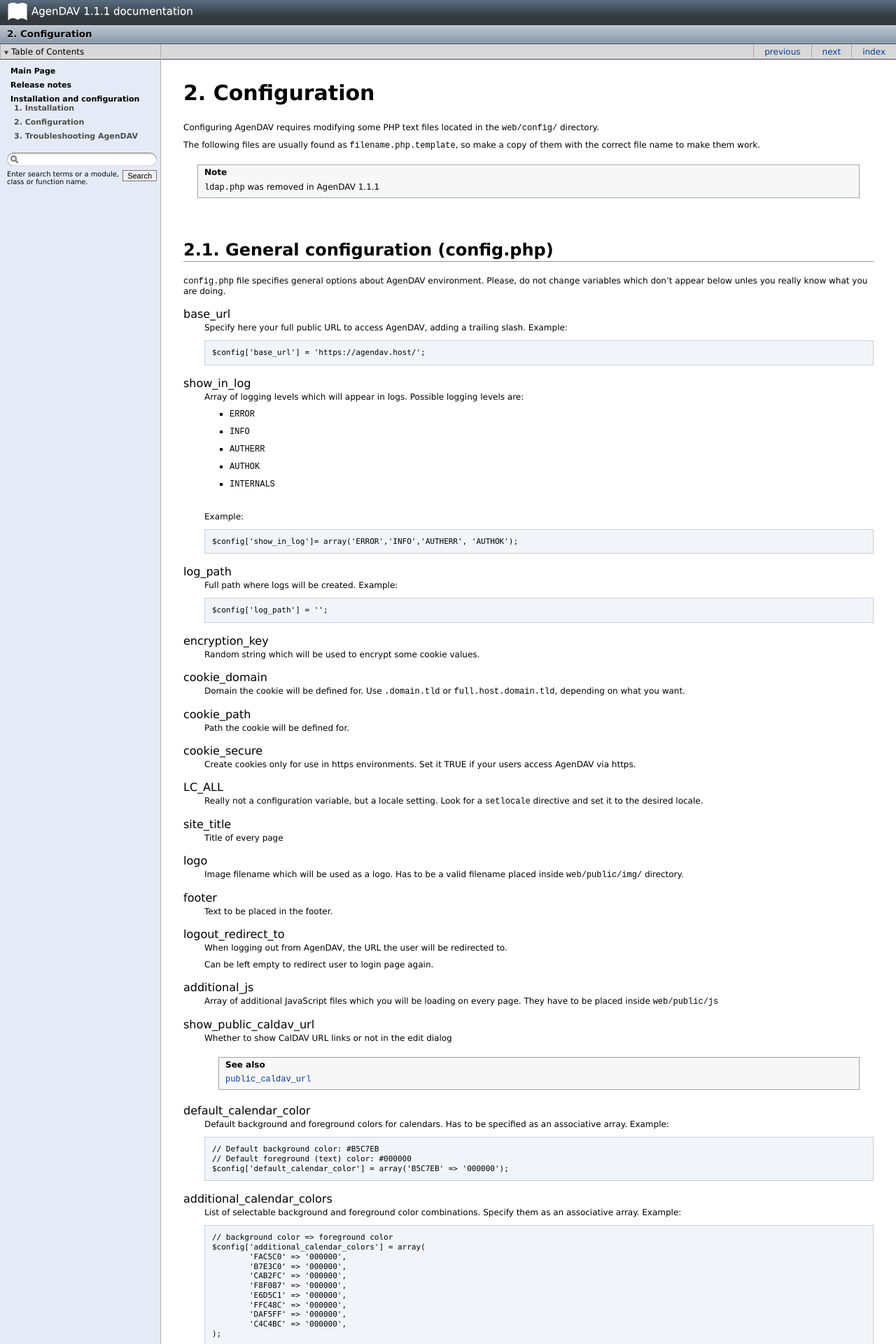
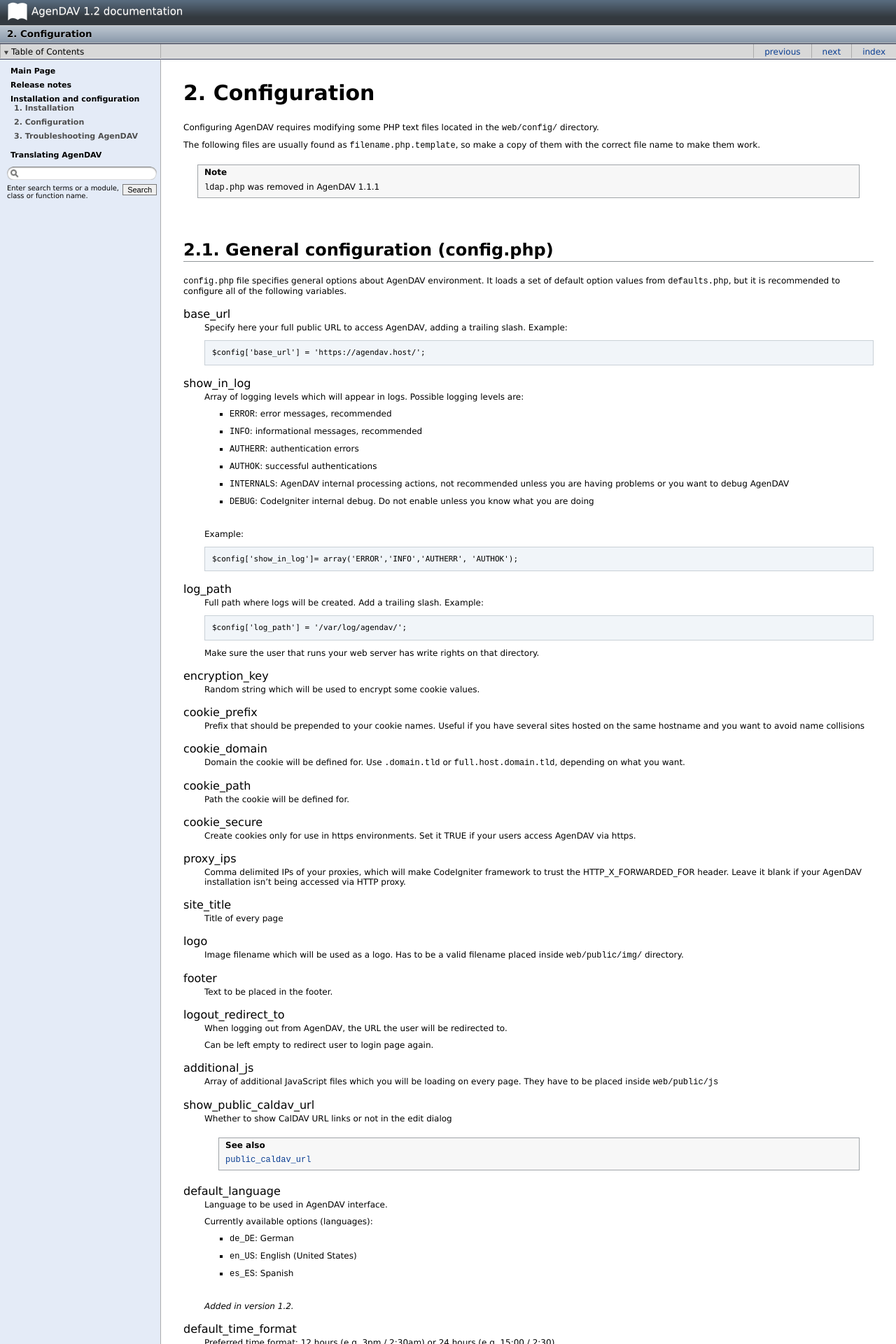
Before and after one commit to birdrock00/caldaver, a Sphinx documentation site: the page built from doc/source/admin/configuration.rst, in a window 1280 px wide. Shown: the top 1920 px of the page at 70% size. Built offline with Sphinx 7.4.7, drawn with Linux system fonts in a browser that asks for light colours; some of the changed text lies outside the part shown.

Commit message:
Start 1.2 documentation

```diff
--- a/doc/source/admin/configuration.rst
+++ b/doc/source/admin/configuration.rst
@@ -14,9 +14,9 @@
 General configuration (config.php)
 ----------------------------------
 
-``config.php`` file specifies general options about AgenDAV environment.
-Please, do not change variables which don't appear below unles you really
-know what you are doing.
+``config.php`` file specifies general options about AgenDAV environment. It
+loads a set of default option values from ``defaults.php``, but it is
+recommended to configure all of the following variables.
 
 .. confval:: base_url
 
@@ -30,11 +30,14 @@
    Array of logging levels which will appear in logs. Possible logging
    levels are:
 
-   * ``ERROR``
-   * ``INFO``
-   * ``AUTHERR``
-   * ``AUTHOK``
-   * ``INTERNALS``
+   * ``ERROR``: error messages, recommended
+   * ``INFO``: informational messages, recommended
+   * ``AUTHERR``: authentication errors
+   * ``AUTHOK``: successful authentications
+   * ``INTERNALS``:  AgenDAV internal processing actions, not recommended unless
+     you are having problems or you want to debug AgenDAV
+   * ``DEBUG``: CodeIgniter internal debug. Do not enable unless you know
+     what you are doing
 
    Example::
 
@@ -42,13 +45,22 @@
 
 .. confval:: log_path
 
-   Full path where logs will be created. Example::
+   Full path where logs will be created. Add a trailing slash. Example::
 
-    $config['log_path'] = '';
+    $config['log_path'] = '/var/log/agendav/';
+
+   Make sure the user that runs your web server has write rights on that
+   directory.
 
 .. confval:: encryption_key
 
    Random string which will be used to encrypt some cookie values.
+
+.. confval:: cookie_prefix
+
+   Prefix that should be prepended to your cookie names. Useful if you have
+   several sites hosted on the same hostname and you want to avoid name
+   collisions
 
 .. confval:: cookie_domain
 
@@ -64,10 +76,11 @@
    Create cookies only for use in https environments. Set it TRUE if your
    users access AgenDAV via https.
 
-.. confval:: LC_ALL
+.. confval:: proxy_ips
 
-   Really not a configuration variable, but a locale setting. Look for a
-   ``setlocale`` directive and set it to the desired locale.
+   Comma delimited IPs of your proxies, which will make CodeIgniter
+   framework to trust the HTTP_X_FORWARDED_FOR header. Leave it blank if
+   your AgenDAV installation isn't being accessed via HTTP proxy.
 
 .. confval:: site_title
 
@@ -98,6 +111,56 @@
    Whether to show CalDAV URL links or not in the edit dialog
 
    .. seealso:: :confval:`public_caldav_url`
+
+.. confval:: default_language
+
+   Language to be used in AgenDAV interface.
+
+   Currently available options (languages):
+
+   * ``de_DE``: German
+   * ``en_US``: English (United States)
+   * ``es_ES``: Spanish
+
+   .. versionadded:: 1.2
+
+.. confval:: default_time_format
+
+   Preferred time format: 12 hours (e.g. 3pm / 2:30am) or 24 hours
+   (e.g. 15:00 / 2:30).
+
+   Set this option using a **string** (``'12'`` or ``'24'``).
+
+   .. versionadded:: 1.2
+
+.. confval:: default_date_format
+
+   Preferred date format to be used inside date fields. Possible values are:
+
+   * ``ymd``: e.g. 2011/10/22
+   * ``dmy``: e.g. 22/10/2011
+   * ``mdy``: e.g. 10/22/2011
+
+   .. versionadded:: 1.2
+
+.. confval:: default_first_day
+
+   Which day should be considered the first of the week. Starting with 0
+   (Sunday), 1 means Monday and so on.
+
+   Use a numerical value, not an integer.
+
+   .. versionadded:: 1.2
+
+.. confval:: default_timezone
+
+   Timezone to be used internally. Will be used for recalculating other
+   timezone dates and hours to be sent to the browser, ignoring browser
+   configured timezone.
+
+   Make sure you use a valid timezone from http://php.net/timezones
+
+   .. versionadded:: 1.2
 
 .. confval:: default_calendar_color
 
@@ -215,3 +278,12 @@
 
    .. seealso:: Used in conjunction with options :confval:`owner_permissions`
       and :confval:`share_permissions`.
+
+Other configuration files
+-------------------------
+
+Advanced options (advanced.php)
+^^^^^^^^^^^^^^^^^^^^^^^^^^^^^^^
+
+This file should be kept untouched unless you know what you are trying to
+modify. It contains several options that make AgenDAV work by default.
--- a/doc/source/admin/installation.rst
+++ b/doc/source/admin/installation.rst
@@ -23,7 +23,7 @@
 
 Uncompress it using ``tar``::
 
- $ tar xzf adobo-agendav-1.1.1...tar.gz
+ $ tar xzf adobo-agendav-...tar.gz
  $ cd adobo-agendav-.../
 
 Database and tables
@@ -61,7 +61,7 @@
 
  <VirtualHost 1.2.3.4:443>
   ServerAdmin admin@email.host
-  DocumentRoot /path/to/agendav-1.1/web/public
+  DocumentRoot /path/to/agendav/web/public
   ServerName agendav.host
   ErrorLog logs/agendav_error_log
   CustomLog logs/agendav_access_log common
@@ -69,7 +69,7 @@
 
 Example using the Alias directive::
 
- Alias /agendav /path/to/agendav-1.1/web/public
+ Alias /agendav /path/to/agendav/web/public
 
 Other web servers
 ^^^^^^^^^^^^^^^^^
--- a/doc/source/conf.py
+++ b/doc/source/conf.py
@@ -48,9 +48,9 @@
 # built documents.
 #
 # The short X.Y version.
-version = '1.1.1'
+version = '1.2'
 # The full version, including alpha/beta/rc tags.
-release = '1.1.1'
+release = '1.2'
 
 # The language for content autogenerated by Sphinx. Refer to documentation
 # for a list of supported languages.
```
Also changed, not shown: doc/source/index.rst (+1 -7 lines), doc/source/releasenotes.rst (+22 -0 lines), doc/source/translations.rst (added, +33 -0 lines).
